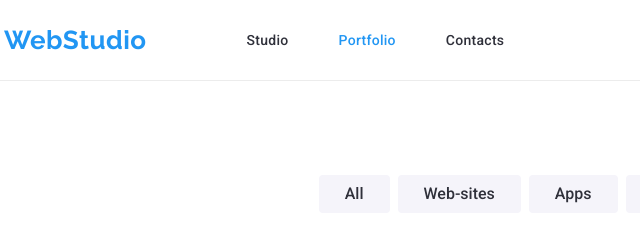
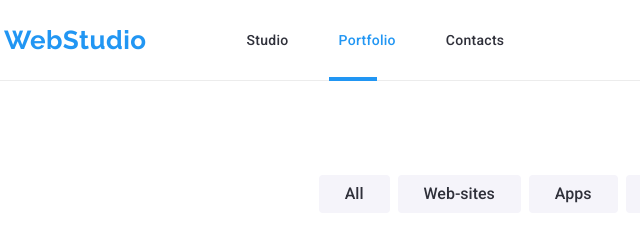
Before and after one commit to apav2086/goit-markup-hw-05, a plain HTML site: page portfolio.html in a window 1280 px wide. Shown: the top 240 px of the page, 51-691 px from the left. Drawn offline with nearby package versions, Linux system fonts and the light colour scheme.

Commit message:
refinement3

```diff
--- a/css/styles.css
+++ b/css/styles.css
@@ -124,7 +124,15 @@ img {
     color: var(--link-color);
 
 }
-
+.current-page::after {
+    height: 4px;
+    content: '';
+    width: 48px;
+    background-color: var(--accent-color);
+    position: absolute;
+    top: 77px;
+    left: 380px;
+}
 .header-contact-link {
     color: var(--contact-color);
     font-weight: 500;
@@ -644,6 +652,7 @@ border-radius: 50%;
     flex-basis: calc(100% / 3 - var(--card-gap));
     margin-left: var(--card-gap);
     margin-top: var(--card-gap);
+    cursor: pointer;
 }
   .portfolio-image {
     display: block;
```
